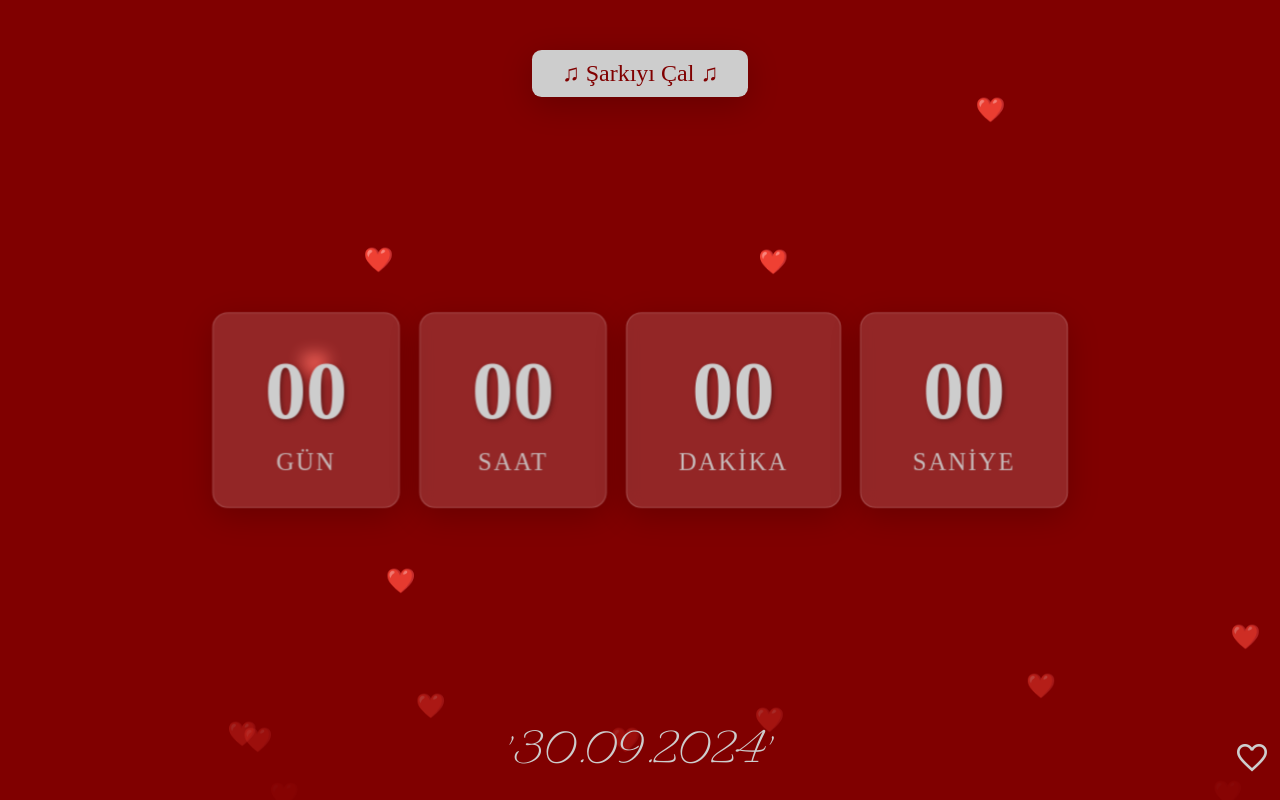
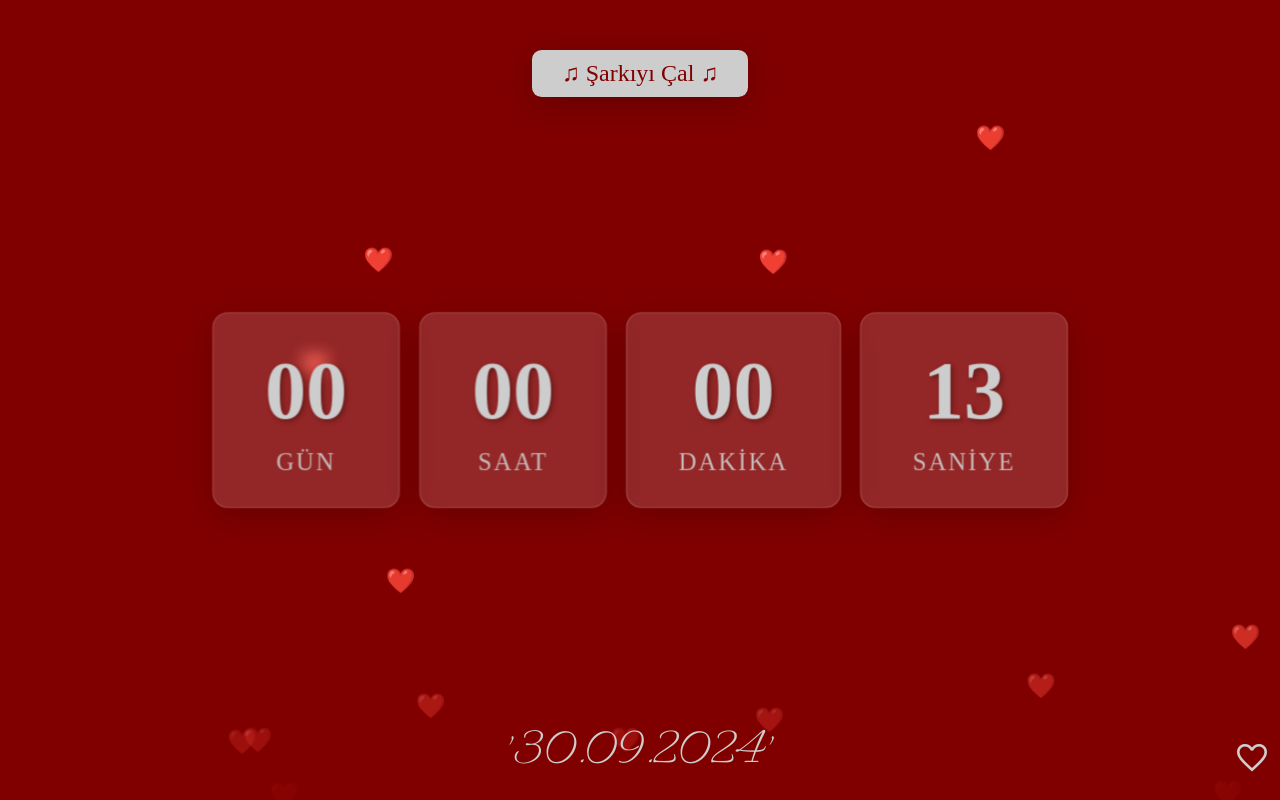
Before and after one commit to hams-i/web-vafe, a plain HTML site: page acelyaemirhan/index.html in a window 1280 px wide. Both pictures are taken after a click on the element "Tekrar". Drawn offline with nearby package versions, Linux system fonts and the light colour scheme.

Commit message:
for emirhan

```diff
--- a/acelyaemirhan/index.html
+++ b/acelyaemirhan/index.html
@@ -221,7 +221,8 @@
             }
         });
 
-        const targetDate = new Date('2025-04-26T00:00:00+03:00').getTime(); // main time
+        const targetDate = new Date('2025-04-26T14:00:00+03:00').getTime(); // main time
+        let currentTargetDate = targetDate; // Mevcut hedef tarih takibi için değişken ekle
 
         function createFirework(x, y) {
             const firework = document.createElement('div');
@@ -343,7 +344,7 @@
 
         function updateCountdown() {
             const now = new Date().getTime();
-            const distance = targetDate - now;
+            const distance = currentTargetDate - now;
 
             const days = Math.floor(distance / (1000 * 60 * 60 * 24));
             const hours = Math.floor((distance % (1000 * 60 * 60 * 24)) / (1000 * 60 * 60));
@@ -355,6 +356,12 @@
                 document.querySelector('#counter-page').style.display = 'none';
                 document.querySelector('#home-screen').style.display = 'block';
                 document.querySelector('.replay-button').style.display = 'block';
+
+                // Sıfırla tüm değerleri
+                document.getElementById('days').innerHTML = '00';
+                document.getElementById('hours').innerHTML = '00';
+                document.getElementById('minutes').innerHTML = '00';
+                document.getElementById('seconds').innerHTML = '00';
                 return;
             }
             else {
@@ -407,14 +414,24 @@
             document.querySelector('#counter-page').style.display = 'flex';
             document.querySelector('#counter-page').classList.remove('fireworks-started');
 
-            targetDate = new Date().getTime() + 16000; // 16 seconds from now
+            // 15 saniye için zamanlayıcıyı ayarla
+            currentTargetDate = new Date().getTime() + 16000; // 15 saniye sonrası
+
+            // Sayacı hemen güncelle
+            document.getElementById('days').innerHTML = '00';
+            document.getElementById('hours').innerHTML = '00';
+            document.getElementById('minutes').innerHTML = '00';
+            document.getElementById('seconds').innerHTML = '15';
 
             if (countdownIntervalId) {
                 clearInterval(countdownIntervalId);
             }
 
-            setTimeout(updateCountdown, 0); // Hemen başlat ama senkron kal
-            countdownIntervalId = setInterval(updateCountdown, 1000);
+            // Kısa bir gecikme ile zamanlayıcıyı başlat (sayaç daha doğru çalışacak)
+            setTimeout(() => {
+                updateCountdown();
+                countdownIntervalId = setInterval(updateCountdown, 1000);
+            }, 50);
         }
 
 
```
